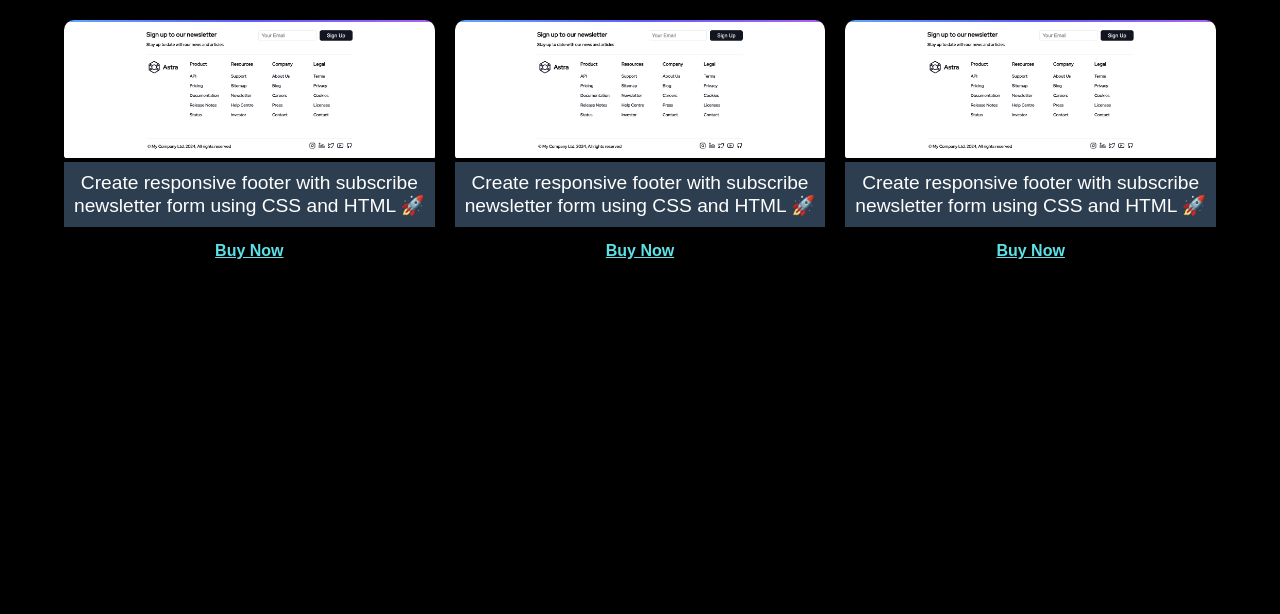
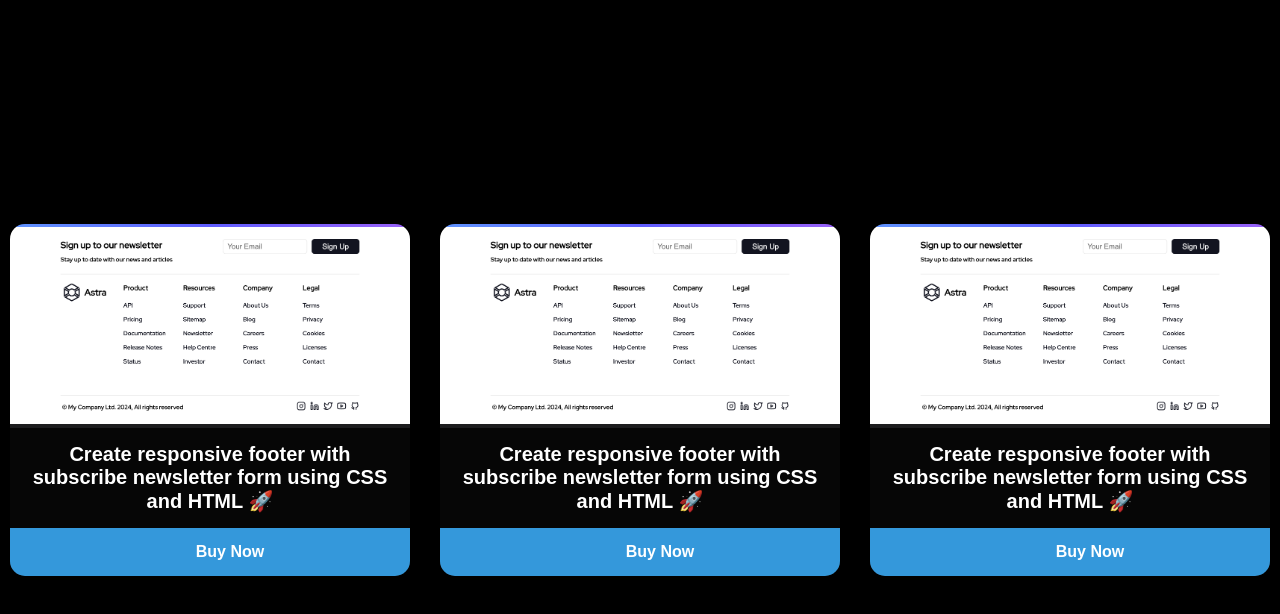
Before and after one commit to xspcode/codElement, a website: page database/footers.html in a window 1280 px wide. Drawn offline with Linux system fonts and the light colour scheme.

Commit message:
update footers

```diff
--- a/database/footers.html
+++ b/database/footers.html
@@ -5,72 +5,83 @@
   <title>Composant Footer</title>
   <style>
 /* Styles de base */
-body, html {
+html, body {
   margin: 0;
   padding: 0;
+  width: 100%;
   height: 100%;
   font-family: 'Arial', sans-serif;
-  background-color: #000; /* Fond noir comme sur les captures d'écran */
+  background-color: #000; /* Fond noir */
   color: white;
+  display: flex;
+  justify-content: center;
+  align-items: center;
 }
 
 /* Conteneur pour les footers */
 #footer-container {
-  width: 90%;
-  max-width: 1200px; /* Largeur maximale du conteneur */
-  margin: 20px auto; /* Ajout de marge en haut et en bas */
   display: grid;
-  grid-template-columns: repeat(auto-fit, minmax(250px, 1fr)); /* Grille responsive avec des colonnes d'au moins 250px */
-  gap: 20px; /* Espacement entre les éléments */
+  grid-template-columns: repeat(auto-fill, minmax(300px, 1fr)); /* Augmente la taille min des colonnes pour de plus grandes images */
+  gap: 30px; /* Augmente l'espacement pour une meilleure lisibilité */
+  padding: 50px 10px; /* Ajoute un padding pour éliminer l'espace contre les bords de la page */
+  max-width: 100%;
+  box-sizing: border-box;
 }
 
-/* Style de chaque modèle de footer */
+/* Style des cartes */
 .footer-template {
-  border: none; /* Couleur de bordure inspirée de votre logo */
-  border-radius: 10px; /* Bordures arrondies pour un look moderne */
-  overflow: hidden; /* Empêche les contenus internes de déborder */
-  box-shadow: 0 4px 8px rgba(0, 0, 0, 0.5); /* Ombre portée pour un effet 3D */
+  border-radius: 15px; /* Bordures plus arrondies pour un look moderne */
+  overflow: hidden;
   transition: transform 0.3s ease, box-shadow 0.3s ease;
-  cursor: pointer; /* Indique que l'élément est cliquable */
+  cursor: pointer;
+  background-color: #1c1c1e; /* Fond des cartes plus foncé pour un contraste */
+  box-shadow: 0 8px 16px rgba(0, 0, 0, 0.7); /* Ombre plus profonde pour un effet 3D */
 }
 
-/* Animation au survol pour le modèle de footer */
 .footer-template:hover {
-  transform: translateY(-5px); /* Déplacement léger vers le haut */
-  box-shadow: 0 6px 12px rgba(0, 0, 0, 0.5); /* Ombre plus prononcée */
+  transform: scale(1.03); /* Légère augmentation de l'échelle pour un effet de survol dynamique */
+  box-shadow: 0 12px 24px rgba(0, 0, 0, 0.9);
 }
 
-/* Style pour les images de footer avec effet de zoom au survol */
+/* Style des images */
 .footer-template img {
   width: 100%;
+  height: 200px; /* Hauteur fixe pour que les images soient plus grandes et uniformes */
+  object-fit: cover; /* Assure que l'image couvre la zone sans perdre ses proportions */
   transition: transform 0.3s ease;
 }
 
 .footer-template:hover img {
-  transform: scale(1.1); /* Zoom avant sur l'image */
+  transform: scale(1.1); /* Zoom subtil sur l'image */
 }
 
-/* Style pour le titre */
+/* Style du titre */
 .footer-template .title {
-  background-color: #2c3e50; /* Fond sombre pour le titre */
+  background-color: rgba(0, 0, 0, 0.8); /* Légère transparence */
   color: #fff;
-  padding: 10px;
+  padding: 15px;
   text-align: center;
-  font-size: 1.2em;
+  font-size: 20px; /* Taille de police plus grande pour l'accessibilité */
+  font-weight: bold; /* Gras pour le titre */
 }
 
-/* Style pour le bouton */
+/* Style du bouton/lien */
 .footer-template a {
-  display: block;
-  background-color: 000;
-  border-radius: 0.8rem;
-  color: #5CE1E6;
+  display: inline-block;
+  width: 100%;
+  padding: 15px 20px;
+  background-color: #3498db; /* Couleur vibrante pour l'action */
+  color: white;
   text-align: center;
-  padding: 15px 20px;
   text-decoration: none;
   font-weight: bold;
-  text-decoration-line: underline;
+  transition: background-color 0.3s;
 }
+
+.footer-template a:hover {
+  background-color: #2ecc71; /* Changement de couleur pour l'interaction */
+}
+
   </style>
 </head>
 <body>
```
